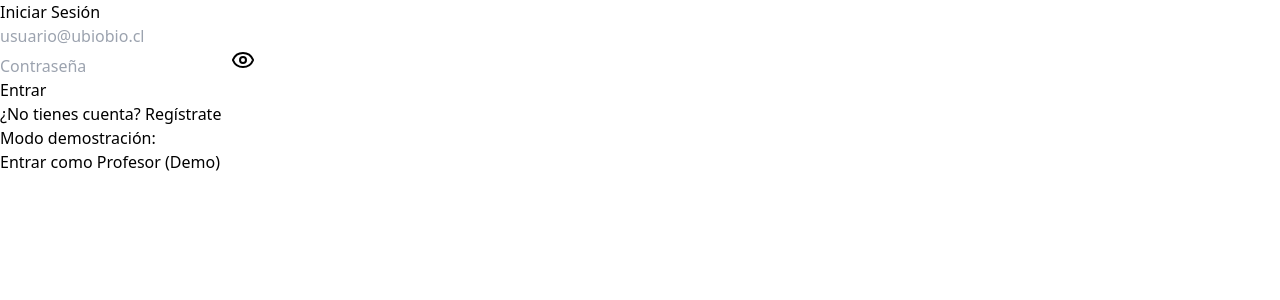
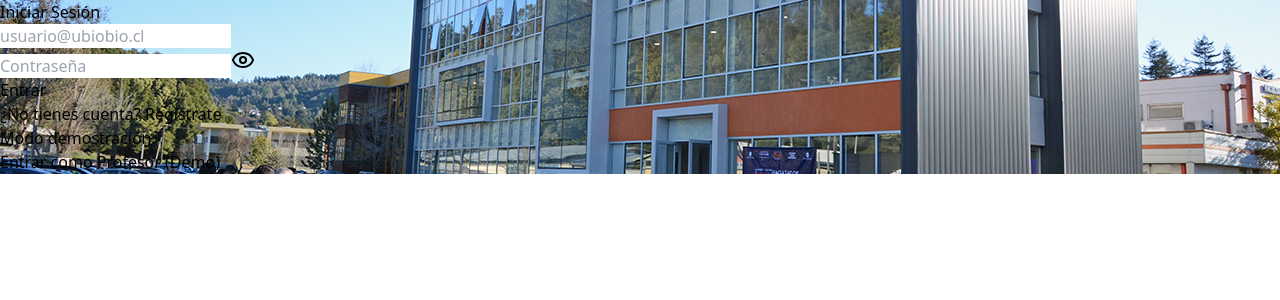
Before and after one commit to All-Sx/Proyecto-final-ingenieria-de-software, a React app in the folder frontend/: page / in a window 1280 px wide. Shown: the top 300 px of the page. Built offline with nearby package versions, Linux system fonts and the light colour scheme; the HTML template or start-up script is replaced by a standard one.

Commit message:
correcciones visuales de pagina inicio de sesion

```diff
--- a/frontend/src/pages/AuthForm.jsx
+++ b/frontend/src/pages/AuthForm.jsx
@@ -2,6 +2,7 @@ import { login, register } from "../services/auth.service";
 import React, { useState } from "react";
 import { motion, AnimatePresence } from "framer-motion";
 import { Eye, EyeOff, Lock, Mail, User, IdCard } from "lucide-react";
+import backgroundImage from "../assets/ubiobio-background.jpg";
 import { button } from "framer-motion/client";
 import { useNavigate } from "react-router-dom";
 import {
@@ -146,12 +147,23 @@ export default function AuthForm() {
   };
 
   return (
-    <div className="flex min-h-screen items-center justify-center bg-gray-100">
+    <div
+      className="flex min-h-screen items-center justify-center bg-gray-100 relative"
+      style={{
+        backgroundImage: `url(${backgroundImage})`,
+        backgroundSize: 'cover',
+        backgroundPosition: 'center',
+        backgroundRepeat: 'no-repeat'
+      }}
+    >
+      {/* Overlay oscuro para mejorar legibilidad */}
+      <div className="absolute inset-0 bg-black bg-opacity-50"></div>
+
       <motion.div
         initial={{ opacity: 0, y: 30 }}
         animate={{ opacity: 1, y: 0 }}
         transition={{ duration: 0.5 }}
-        className="w-full max-w-md bg-white rounded-2xl shadow-lg p-8"
+        className="w-full max-w-md bg-white rounded-2xl shadow-lg p-8 relative z-10"
       >
         <h2 className="text-2xl font-semibold text-center text-gray-800 mb-6">
           {isRegister ? "Registro de Estudiantes" : "Iniciar Sesión"}
```
Also changed, not shown: frontend/src/assets/ubiobio-background.jpg (added).
